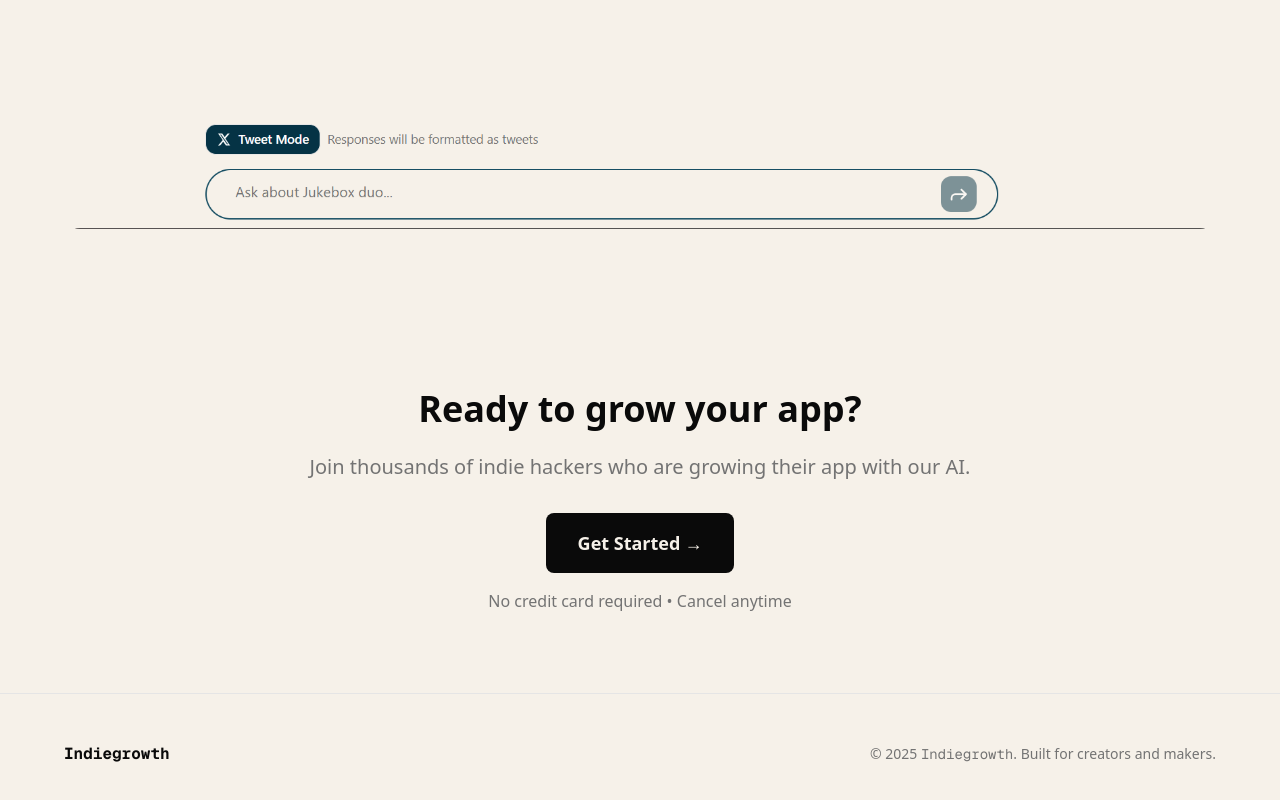
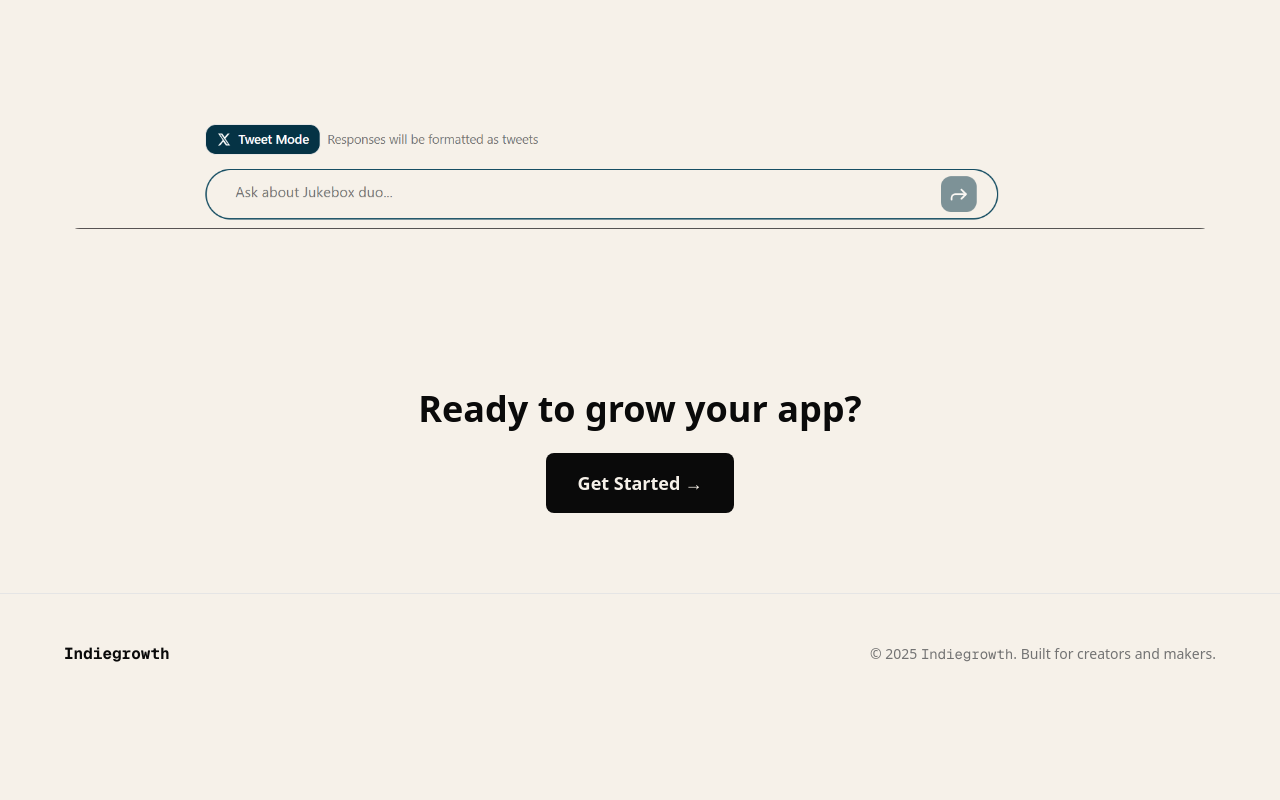
Before and after one commit to ashwaniverma-github/Marketing-co-pilot, a Next.js app: page / in a window 1280 px wide. Shown: the part 1420-2220 px from the top of the page. After the commit the page ends 2134 px from the top, so only its background shows below. Built offline with nearby package versions, Linux system fonts and the light colour scheme.

Commit message:
redirect-fixed

```diff
--- a/src/app/page.tsx
+++ b/src/app/page.tsx
@@ -125,15 +125,15 @@ export default function Home() {
           <h2 className="text-3xl sm:text-4xl font-bold text-foreground mb-6">
             Ready to grow your app?
           </h2>
-          <p className="text-base sm:text-xl text-muted-foreground mb-8">
+          {/* <p className="text-base sm:text-xl text-muted-foreground mb-8">
             Join thousands of indie hackers who are growing their app with our AI.
-          </p>
+          </p> */}
           <a href="/login" className="inline-block bg-foreground text-background px-6 py-3 sm:px-8 sm:py-4 rounded-lg hover:bg-foreground/90 font-semibold text-base sm:text-lg">
             Get Started<span className="ml-1">→</span>
           </a>
-          <p className="text-muted-foreground mt-4 text-sm sm:text-base">
-            No credit card required • Cancel anytime
-          </p>
+          {/* <p className="text-muted-foreground mt-4 text-sm sm:text-base">
+            Just Signin and Start Growing Your App
+          </p> */}
         </div>
       </section>
 
```
